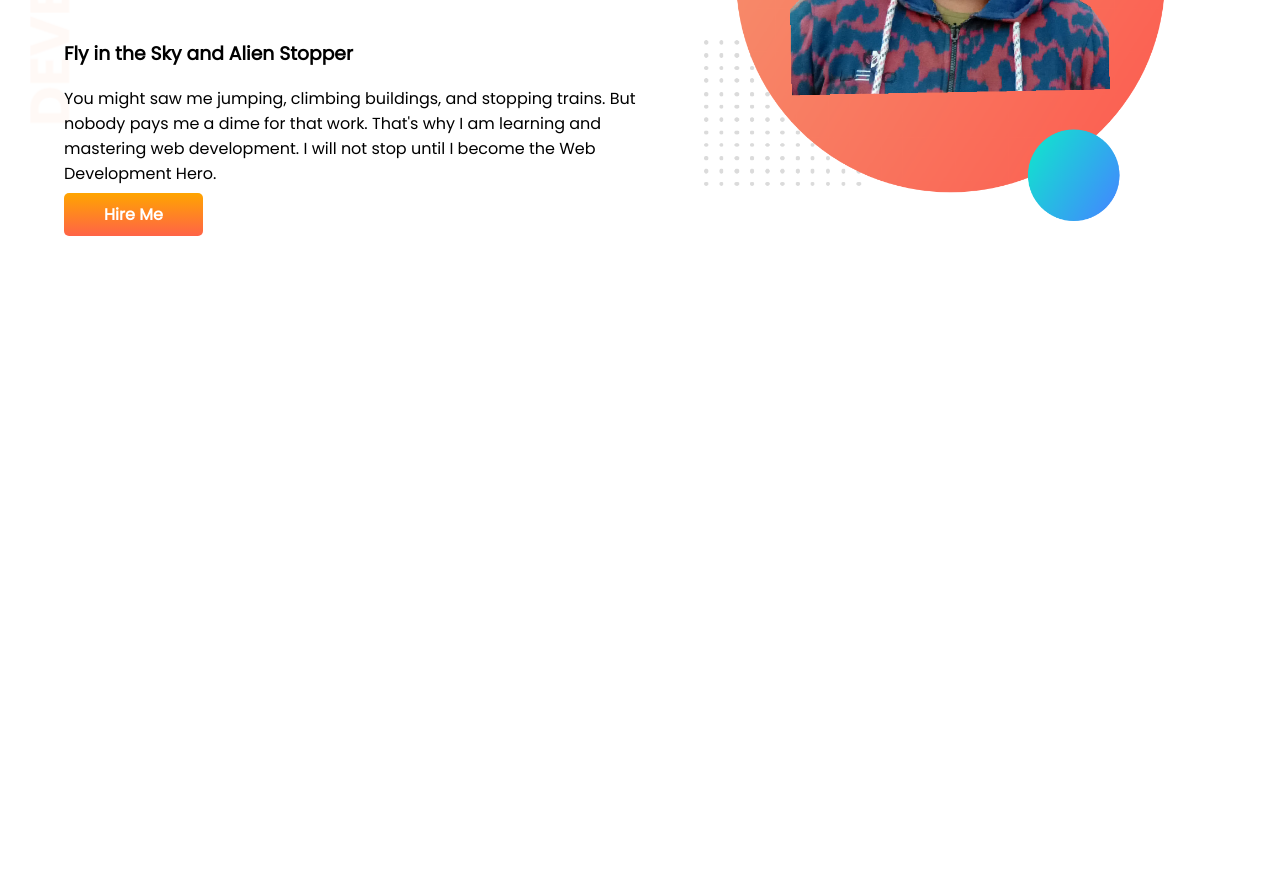
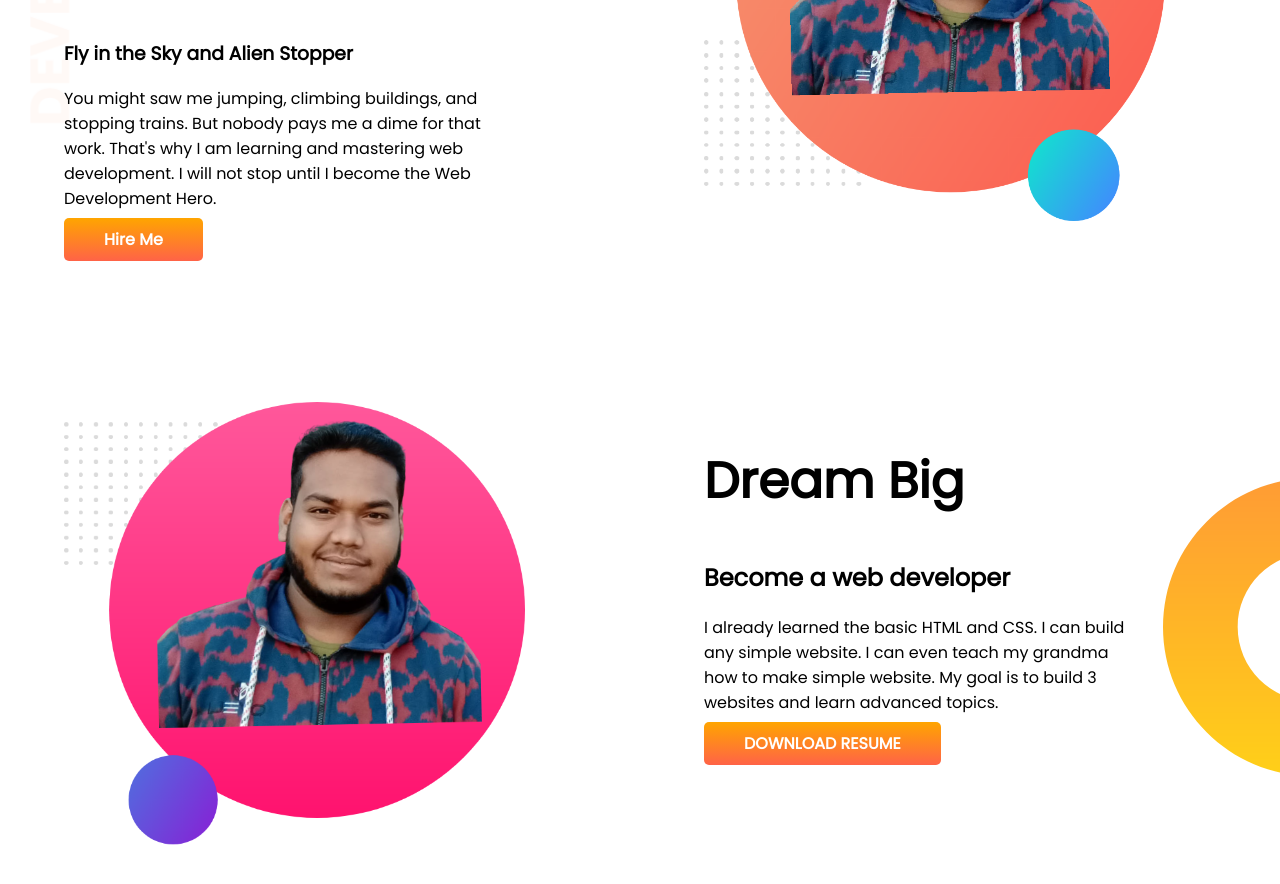
Before and after one commit to musa082080/developer-portfolio, a plain HTML site: page index.html in a window 1280 px wide. Shown: the part 236-1120 px from the top of the page. Before the commit the page ends 800 px from the top, so only its background shows below. Drawn offline with Linux system fonts and the light colour scheme.

Commit message:
dream added

```diff
--- a/index.html
+++ b/index.html
@@ -33,5 +33,21 @@
         <img src="images/musa-bg (1).png" alt="" />
       </div>
     </section>
+
+    <section class="dream-big">
+      <div class="half-width">
+        <img src="images/my-bg2 (1).png" alt="" />
+      </div>
+      <div class="half-width">
+        <h1>Dream Big</h1>
+        <h2>Become a web developer</h2>
+        <p>
+          I already learned the basic HTML and CSS. I can build any simple
+          website. I can even teach my grandma how to make simple website. My
+          goal is to build 3 websites and learn advanced topics.
+        </p>
+        <a class="link-button" target="_blank" href="">DOWNLOAD RESUME</a>
+      </div>
+    </section>
   </body>
 </html>
--- a/style.css
+++ b/style.css
@@ -10,6 +10,7 @@ h1 {
 }
 section {
   display: flex;
+  margin-bottom: 150px;
 }
 .half-width {
   width: 50%;
@@ -30,3 +31,11 @@ section {
   background-image: url(images/top-banner.png);
   background-repeat: no-repeat;
 }
+.dream-big {
+  background-image: url(images/dream-bg.png);
+  background-repeat: no-repeat;
+  background-position: right;
+}
+p {
+  margin-right: 135px;
+}
```
Also changed, not shown: images/my-bg2 (1).png (added).
